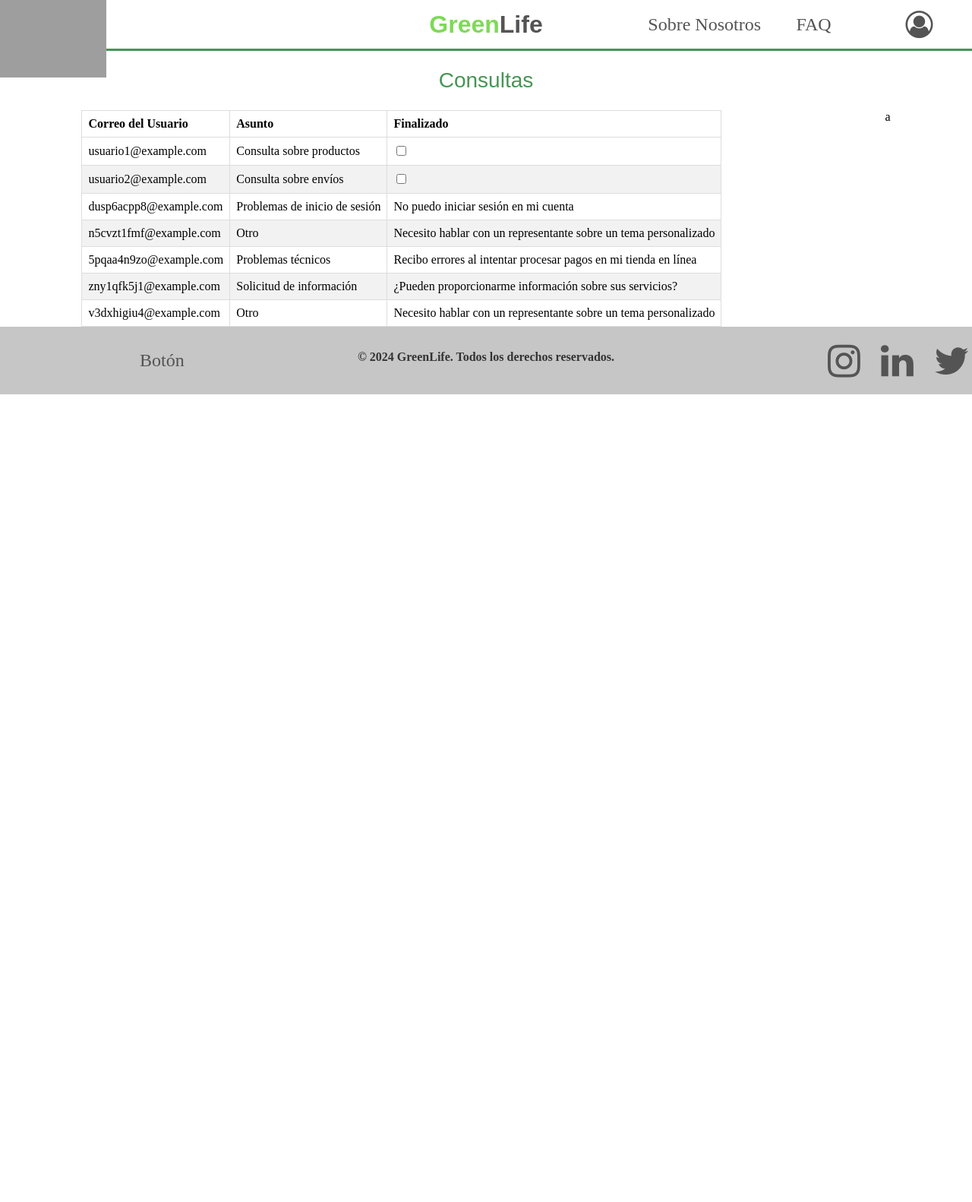
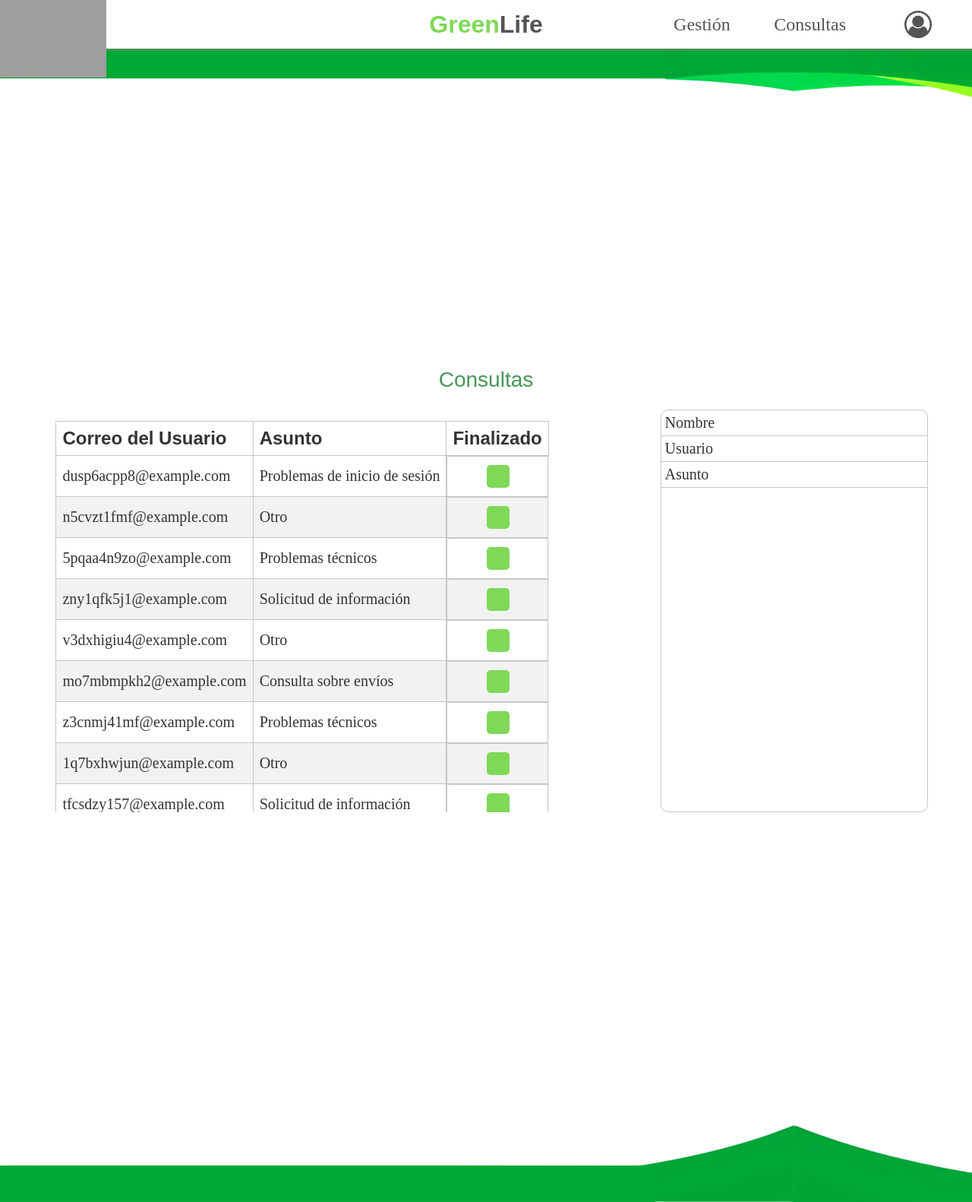
Before and after one commit to Saac04/GreenLife, a PHP site: page /app/admin/ConsultasAdmin.html in a window 1280 px wide. Shown: the whole page at 76% size. Before the commit the page ends 519 px from the top, so only its background shows below. Run offline with PHP 8.4, Linux system fonts and the light colour scheme; grey boxes are pictures that could not be loaded.

Commit message:
Muchos detalles y cambios importantes

```diff
--- a/scr/app/admin/ConsultasAdmin.html
+++ b/scr/app/admin/ConsultasAdmin.html
@@ -10,6 +10,7 @@
   <link rel="stylesheet" href="../../css/Fuentes.css">
   <link rel="stylesheet" href="../../css/header.css">
   <link rel="stylesheet" href="../../css/footer.css">
+  <link rel="stylesheet" href="../css/Marcos.css">
   <link rel="stylesheet" href="../css/ConsultasAdmin.css">
 
 </head>
@@ -19,12 +20,16 @@
   <h1><span class="green">Green</span><span class="life">Life</span></h1>
   <nav>
     <ul class="nav-menu" id="menuOrdenador">
-      <li><a class="text-button" href="#">Sobre Nosotros</a></li>
-      <li><a class="text-button" href="#">FAQ</a></li>
+      <li><a class="text-button" href="#">Gestión</a></li>
+      <li><a class="text-button" href="#">Consultas</a></li>
       <li><a class="text-button" href="#"><i class="fa fa-user-circle-o"></i></a></li>
     </ul>
   </nav>
 </header>
+
+<div class="superior">
+  <!-- Contenido de la parte superior de tu página -->
+</div>
 <nav id="navMenu" role="navigation">
   <div id="menuToggle">
     <!--
@@ -49,8 +54,8 @@
     -->
     <ul id="menu">
       <li><a class="text-button" href="#"><i class="fa fa-user-circle-o"></i></a></li>
-      <li><a class="text-button" href="#">FAQ</a></li>
-      <li><a class="text-button" href="#">Sobre Nosotros</a></li>
+      <li><a class="text-button" href="#"><Consulta></Consulta></a></li>
+      <li><a class="text-button" href="#">Gestión</a></li>
     </ul>
   </div>
 </nav>
@@ -63,42 +68,32 @@
       <table class="consulta-table">
         <thead>
         <tr>
-          <th>Correo del Usuario</th>
-          <th>Asunto</th>
-          <th>Finalizado</th>
+          <th class="h3">Correo del Usuario</th>
+          <th class="h3">Asunto</th>
+          <th class="h3">Finalizado</th>
         </tr>
         </thead>
         <tbody>
         <!-- Aquí puedes agregar filas de la tabla dinámicamente con tu backend -->
-        <tr>
-          <td>usuario1@example.com</td>
-          <td>Consulta sobre productos</td>
-          <td><input type="checkbox" name="finalizado"></td>
-        </tr>
-        <tr>
-          <td>usuario2@example.com</td>
-          <td>Consulta sobre envíos</td>
-          <td><input type="checkbox" name="finalizado"></td>
-        </tr>
         <!-- Agrega más filas según sea necesario -->
         </tbody>
       </table>
     </div>
-    <div class="consulta">a</div>
+    <div class="consulta">
+
+      <div class="nombre p p2">Nombre</div>
+      <div class="usuario p p2">Usuario</div>
+      <div class="asunto p p2">Asunto</div>
+      <div class="consultaTexto p"></div>
+
+    </div>
   </div>
 
 </div>
+<div class="inferior">
+  <!-- Contenido de la parte superior de tu página -->
+</div>
 
-
-<footer class="footer-container">
-  <button class="text-button" >Botón</button>
-  <h4>© 2024 GreenLife. Todos los derechos reservados.</h4>
-  <div class="social-icons">
-    <a href="#"><i class="fa fa-instagram"></i></a>
-    <a href="#"><i class="fa fa-linkedin"></i></a>
-    <a href="#"><i class="fa fa-twitter"></i></a>
-  </div>
-</footer>
 
 <script src="../js/ConsultasAdmin.js"></script>
 </body>
--- a/scr/app/cliente/GraficosHistoricos.html
+++ b/scr/app/cliente/GraficosHistoricos.html
@@ -5,6 +5,7 @@
     <meta name="viewport" content="width=device-width, initial-scale=1.0">
     <title>Mis Huertos</title>
     <script src="https://cdn.jsdelivr.net/npm/chart.js"></script>
+    <link rel="stylesheet" href="../css/Marcos.css">
     <link rel="stylesheet" href="../../css/Botones.css">
     <link rel="stylesheet" href="../../css/Fuentes.css">
     <link rel="stylesheet" href="../css/GraficosHistoricos.css">
--- a/scr/app/css/ConsultasAdmin.css
+++ b/scr/app/css/ConsultasAdmin.css
@@ -7,6 +7,13 @@ h2{
     display: flex;
     flex-direction: row;
     justify-content: space-around;
+    gap: 15px;
+}
+
+.tabla{
+    max-height: 500px;
+    overflow-y: scroll;
+    padding: 15px;
 }
 
 .consulta-table {
@@ -14,10 +21,12 @@ h2{
     border-collapse: collapse;
 }
 
+.consulta-table tr{}
+
 .consulta-table th,
 .consulta-table td {
     padding: 8px;
-    border: 1px solid #ddd;
+    border: 1px solid #c6c6c6;
     text-align: left;
 }
 
@@ -32,3 +41,52 @@ h2{
 .consulta-table tbody tr:hover {
     background-color: #ddd;
 }
+
+.consulta-table tbody td:nth-child(3){
+    display: flex;
+    justify-content: center;
+}
+
+
+.consulta{
+    display: flex;
+    flex-direction: column;
+    border: #c6c6c6 1px solid ;
+    border-radius: 10px;
+    max-height: 600px;
+    width: 350px;
+}
+
+
+
+.nombre{
+    border-bottom: #c6c6c6 1px solid ;
+    padding: 5px;
+}
+
+.usuario{
+    border-bottom: #c6c6c6 1px solid ;
+    padding: 5px
+}
+
+.asunto{
+    border-bottom: #c6c6c6 1px solid ;
+    padding: 5px
+}
+
+.p2{
+    font-family: "Kanit Light";
+}
+
+@media screen and (max-width: 800px) {
+    .tabla-consulta{
+        display: grid;
+        justify-content: center;
+        gap:30px
+    }
+
+    .consulta{
+        margin: 20px;
+        justify-self: center;
+    }
+}
--- /dev/null
+++ b/scr/app/css/Marcos.css
@@ -0,0 +1,19 @@
+.superior {
+    background-image: url('../../img/Marco-Superior-Cliente-Ordenador.png');
+    background-size: cover; /* Ajusta el tamaño de la imagen al contenedor */
+    background-position: center top; /* Centra la imagen en la parte superior */
+    height: 50vh; /* Altura del contenedor superior, ajusta según sea necesario */
+    width: 100%;
+    margin-bottom: -320px ;
+    z-index: -1;
+}
+
+.inferior {
+    background-image: url('../../img/Marco-Inferior-Cliente-Ordenador.png');
+    background-size: cover; /* Ajusta el tamaño de la imagen al contenedor */
+    background-position: center bottom; /* Centra la imagen en la parte inferior */
+    height: 50vh; /* Altura del contenedor inferior, ajusta según sea necesario */
+    width: 100%;
+    margin-top: -200px;
+    z-index: -1;
+}
--- a/scr/app/js/ConsultasAdmin.js
+++ b/scr/app/js/ConsultasAdmin.js
@@ -42,6 +42,19 @@ var consultasRelacionadas = {
     ]
 };
 
+var listaNombres = [
+    "Sofía",
+    "Juan",
+    "María",
+    "Carlos",
+    "Ana",
+    "Pedro",
+    "Laura",
+    "Diego",
+    "Elena",
+    "Luisa"
+];
+
 // Función para generar un correo electrónico aleatorio
 function generarCorreoAleatorio() {
     var caracteres = 'abcdefghijklmnopqrstuvwxyz0123456789';
@@ -82,10 +95,13 @@ function agregarFila() {
 
     // HTML de la nueva fila con el asunto, la consulta y el correo generado aleatoriamente
     nuevaFila.innerHTML = `
-    <td>${generarCorreoAleatorio()}</td>
-    <td>${asunto}</td>
-    <td>${consulta}</td>
+    <td class="p p2" >${generarCorreoAleatorio()} </td>
+    <td class="p p2">${asunto}</td>
+    <td class="p p2"><input type="checkbox" class="finalizado checkbox"></td>
   `;
+
+    // Agregar el atributo onclick al tr para llamar a la función rellenarDivsDesdeTR(this)
+    nuevaFila.setAttribute('onclick', 'rellenarDivsDesdeTR(this)');
 
     // Agregar la fila a la tabla
     tabla.appendChild(nuevaFila);
@@ -94,7 +110,7 @@ function agregarFila() {
 // Función para agregar múltiples filas al cargar la página
 function agregarFilasAlCargar() {
     // Determinar el número de filas a agregar
-    var numFilas = 5; // Por ejemplo, agregar 5 filas al cargar la página
+    var numFilas = 20; // Por ejemplo, agregar 5 filas al cargar la página
 
     // Agregar las filas a la tabla
     for (var i = 0; i < numFilas; i++) {
@@ -104,3 +120,27 @@ function agregarFilasAlCargar() {
 
 // Ejecutar la función para agregar filas al cargar el contenido del documento
 document.addEventListener('DOMContentLoaded', agregarFilasAlCargar);
+
+// Función para rellenar los divs con los valores de un tr
+function rellenarDivsDesdeTR(trElement) {
+    // Obtener los td dentro del tr
+    var tds = trElement.querySelectorAll('td');
+
+    // Obtener los valores de los td
+    var correo = tds[0].textContent;
+    var asunto = tds[1].textContent;
+
+
+    var nombre = listaNombres[Math.floor(Math.random() * listaNombres.length)];
+    var consulta = obtenerConsultaRelacionada(asunto);
+
+    // Seleccionar el div con la clase "consulta"
+    var divConsulta = document.querySelector('.consulta');
+
+    // Rellenar los divs con los valores obtenidos
+    divConsulta.querySelector('.nombre').textContent = nombre;
+    divConsulta.querySelector('.usuario').textContent = correo;
+    divConsulta.querySelector('.asunto').textContent = asunto;
+    divConsulta.querySelector('.consultaTexto' +
+        '').textContent = consulta;
+}
--- a/scr/css/Botones.css
+++ b/scr/css/Botones.css
@@ -161,6 +161,31 @@ font-size: 20px; /* Tamaño de letra por defecto */
     color: #333333;
 }
 
+/*------------------------------------------------------------------------------*/
+/* CHECKBOX */
+/*------------------------------------------------------------------------------*/
+
+/* Estilos para el checkbox */
+input[type="checkbox"], .checkbox {
+    -webkit-appearance: none;
+    -moz-appearance: none;
+    appearance: none;
+    display: grid;
+    place-content: center;
+    width: 30px; /* Ancho del checkbox */
+    height: 30px; /* Altura del checkbox */
+    background-color: #7ED957; /* Color de fondo del checkbox */
+    border-radius: 5px; /* Borde redondeado */
+    outline: none; /* Quita el borde al enfocar */
+    cursor: pointer; /* Cursor de apuntador al pasar por encima */
+    transition: background-color 0.3s; /* Transición de color al marcar/desmarcar */
+}
+
+/* Estilos para el checkbox al ser marcado */
+input[type="checkbox"]:checked {
+    background-color: #479555; /* Cambia el color de fondo al marcar */
+    clip-path: polygon(14% 44%, 0 65%, 50% 100%, 100% 16%, 80% 0%, 43% 62%);
+}
 
 /*------------------------------------------------------------------------------*/
 /* CAMBIOS DE PANTALLA*/
--- a/scr/css/Fuentes.css
+++ b/scr/css/Fuentes.css
@@ -3,32 +3,32 @@
 /*------------------------------------------------------------------------------*/
 
 
-h1{
+h1, .h1{
     font-family: "Kanit Medium", sans-serif;
     font-size: 32px;
     color: #333333;
 }
 
-h2{
+h2, .h2{
     font-family: "Kanit", sans-serif;
     font-weight: 400;
     font-size: 28px;
     color: #479555;
 }
 
-h3{
+h3, .h3{
     font-family: "Kanit Light", sans-serif;
     font-size: 24px;
     color: #333333;
 }
 
-h4{
+h4, .h4{
     font-family: "Kanit Light", sans-serif;
     font-size: 16px;
     color: #333333;
 }
 
-p{
+p, .p{
     font-family: "Kanit ExtraLight", sans-serif;
     font-size: 20px;
     color: #333333;
```
Also changed, not shown: scr/app/css/GraficosHistoricos.css (+0 -18 lines).
